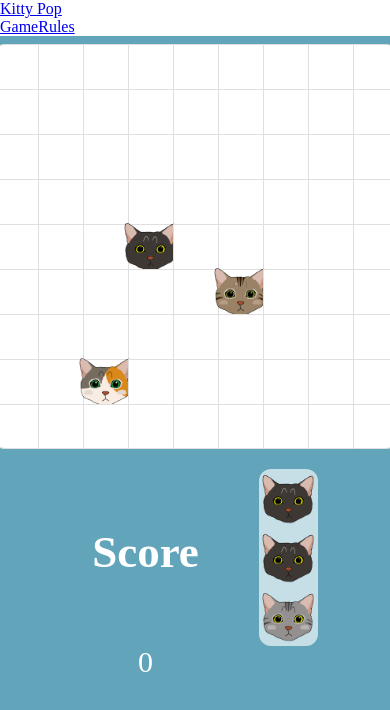
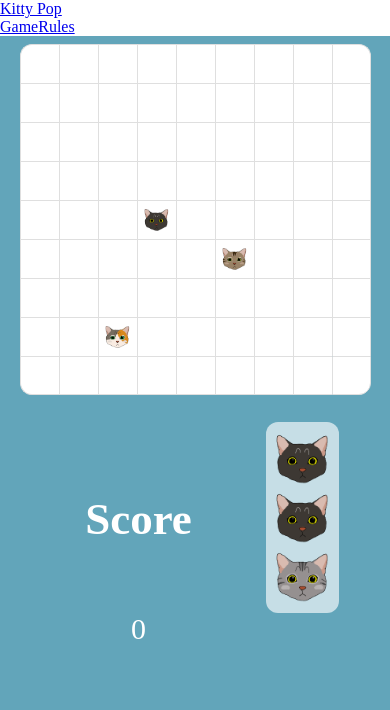
Before and after one commit to MichaelDurfey/bloomingcats, a React app: page /game in a window 390 px wide. Shown: the top 710 px of the page. Built offline with nearby package versions, Linux system fonts and the light colour scheme.

Commit message:
fix: fix styling

```diff
--- a/src/client/components/Rules/index.jsx
+++ b/src/client/components/Rules/index.jsx
@@ -11,7 +11,6 @@ import styles from '../../styles/Rules.css';
 
 export default function Rules() {
   return (
-    <section className="main">
     <Container className={styles.container} fluid>
       <Row fluid>
         <Col fluid>
@@ -88,6 +87,5 @@ export default function Rules() {
         </Col>
       </Row>
     </Container>
-    </section>
   );
 }
--- a/src/client/styles/Board.css
+++ b/src/client/styles/Board.css
@@ -42,19 +42,31 @@
   display: flex;
   flex-flow: column;
   height: 100vh;
+  padding: 7px;
   align-items: center;
   justify-content: flex-start;
+}
+:local(.nextAndScore div) {
+  padding: 7px;
 }
 
 @media only screen and (max-width: 1000px) {
   :local(.nextAndScore) {
     width: 100%;
-    height: 100%;
     flex-flow: row;
     align-items: flex-start;
     justify-content: center;
   }
   :local(.nextAndScore div) {
-    margin: 20px
+    margin: 20px;
+    padding: 7px;
   }
 }
+
+@media only screen and (max-width: 600px) {
+  :local(.board) {
+    display: grid;
+    grid-template-columns: repeat(9, minmax(10vmin, 10vmin));
+    grid-template-rows: repeat(9, minmax(10vmin, 10vmin));
+  }
+}
--- a/src/client/styles/Cat.css
+++ b/src/client/styles/Cat.css
@@ -1,6 +1,6 @@
 :local(.image) {
-  width: 7vh;
-  height: 7vh;
+  width: 7vmin;
+  height: 7vmin;
   max-width: 69px;
   max-height: 69px;
 }
--- a/src/client/styles/Home.css
+++ b/src/client/styles/Home.css
@@ -4,6 +4,7 @@
     /* justify-content: center; */
     align-items: center;
     padding: 2%;
+    height: 100vh;
 }
 
 :local(.image) {
--- a/src/client/styles/Main.css
+++ b/src/client/styles/Main.css
@@ -1,4 +1,3 @@
 :local(.main) {
-    height: 100%;
-    background-color: #62A5BA
+    background-color: #62A5BA;
 }
--- a/src/client/styles/Rules.css
+++ b/src/client/styles/Rules.css
@@ -2,6 +2,7 @@
     flex-flow: column;
     align-items: center;
     display: flex;
+    background-color: #62A5BA;
 }
 :local(.rulesContainer) {
     display: flex;
--- a/src/index.html
+++ b/src/index.html
@@ -2,6 +2,7 @@
 <html>
     <head>
         <title>Blooming Cats</title>
+        <meta name="viewport" content="width=device-width, initial-scale=1, shrink-to-fit=no">
     </head>
     <body>
         <div id="root"></div>
```
Lines whose indentation alone changed are shown as unchanged.
